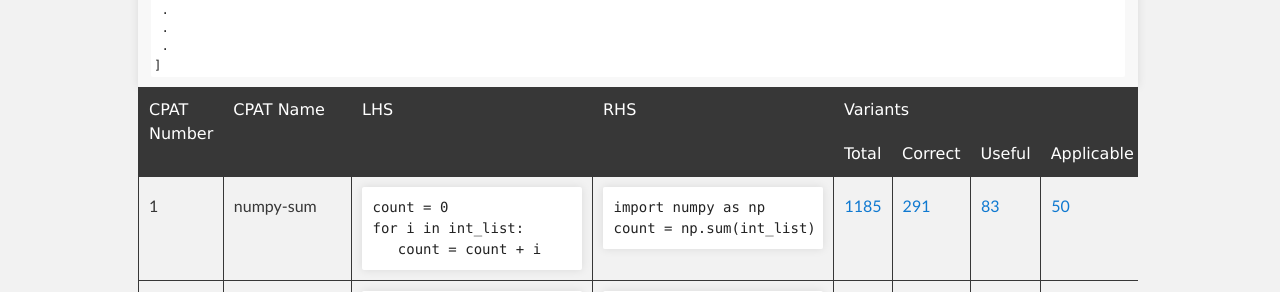
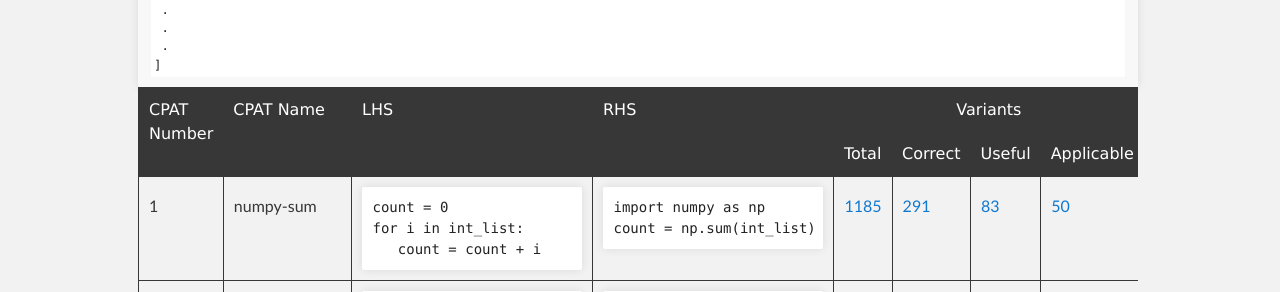
Before and after one commit to PyCraftTool/PyCraftTool.github.io, a Jekyll site: the page built from index.md, in a window 1280 px wide. Shown: the part 1011-1303 px from the top of the page. Built offline with Jekyll 4.4.1, drawn with Linux system fonts in a browser that asks for light colours; our own code applies the rules of GitHub Pages for plain Markdown files.

Commit message:
fix header

```diff
--- a/index.md
+++ b/index.md
@@ -46,13 +46,13 @@
         <th rowspan="2">CPAT Name</th>
         <th rowspan="2">LHS</th>
         <th rowspan="2">RHS</th>
-        <th colspan="4">Variants</th>
+        <th colspan="4" style="text-align:center">Variants</th>
     </tr>
     <tr>
-        <th>Total</th>
-        <th>Correct</th>
-        <th>Useful </th>
-        <th>Applicable</th>
+        <th style="font-size:13">Total</th>
+        <th style="font-size:13">Correct</th>
+        <th style="font-size:13">Useful </th>
+        <th style="font-size:13"> Applicable</th>
     </tr>
     <tr>
 <td>1</td><td>numpy-sum</td>
```
